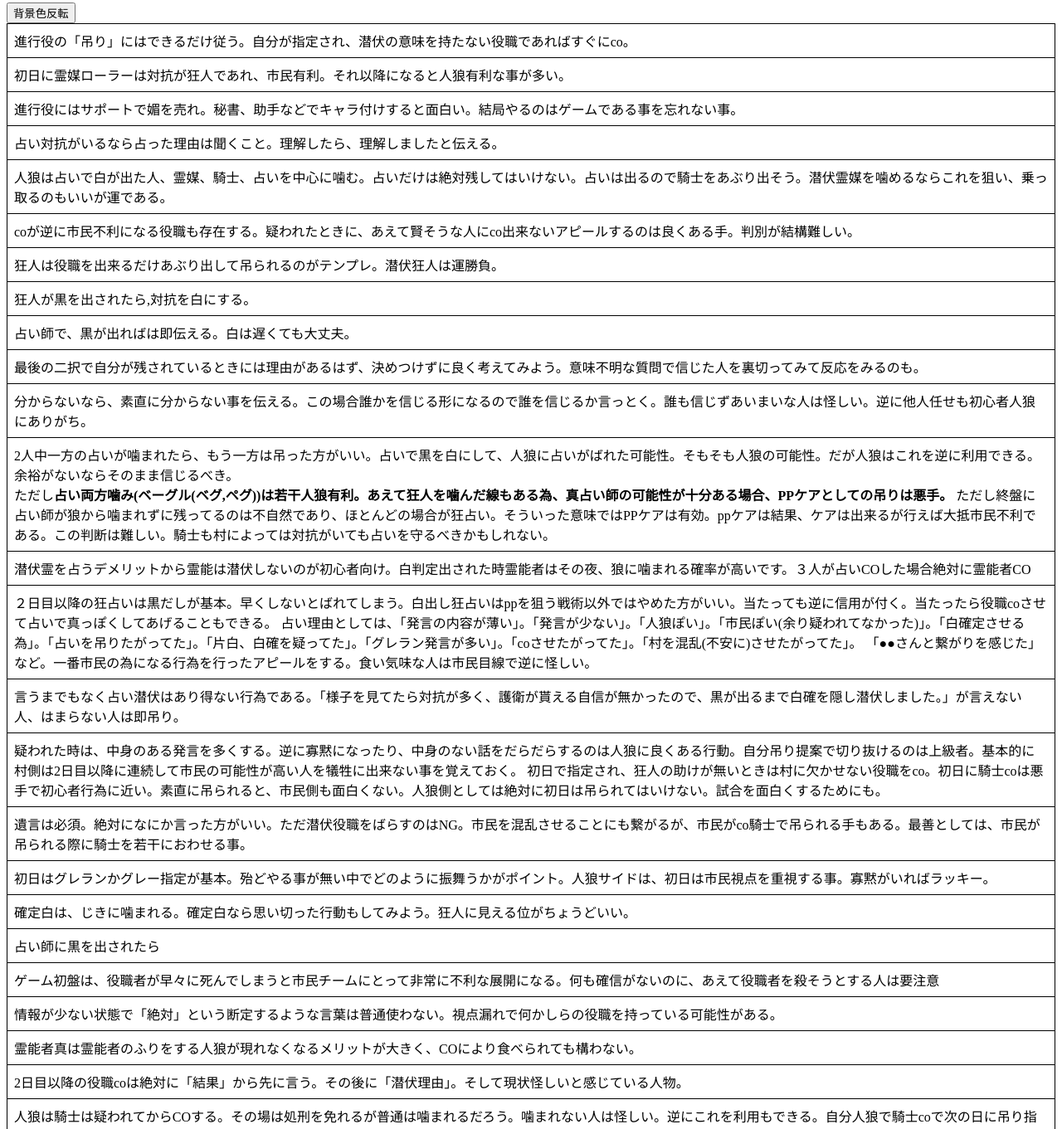
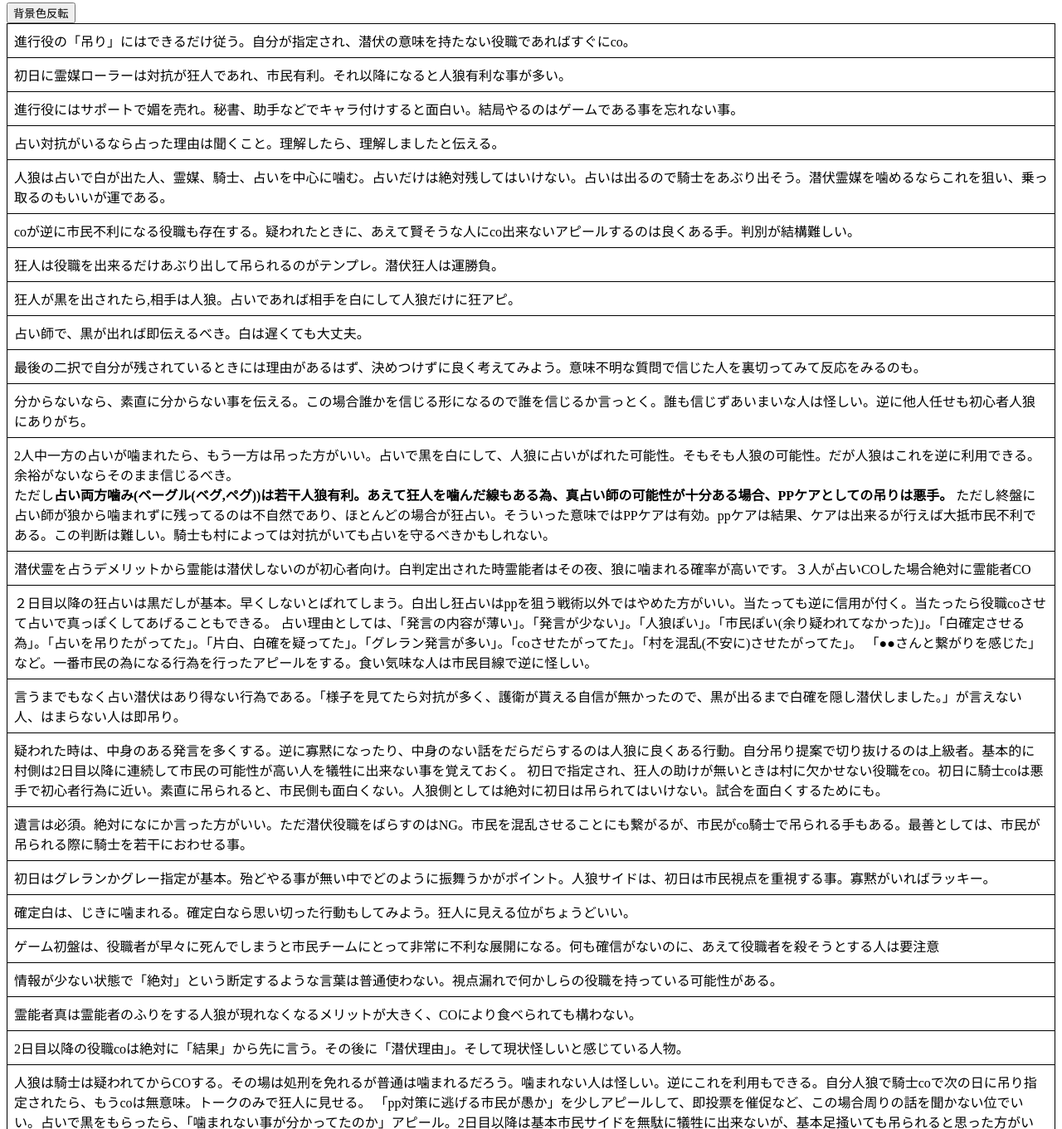
Before and after one commit to Asirias/buu, a plain HTML site: page zinro_memp/zingai/index.html in a window 1280 px wide. Shown: the part 5-1366 px from the top of the page at 83% size. Drawn offline with Linux system fonts and the light colour scheme.

Commit message:
Add files via upload

```diff
--- a/zinro_memp/zingai/index.html
+++ b/zinro_memp/zingai/index.html
@@ -17,8 +17,8 @@
 <tr><td>人狼は占いで白が出た人、霊媒、騎士、占いを中心に噛む。占いだけは絶対残してはいけない。占いは出るので騎士をあぶり出そう。潜伏霊媒を噛めるならこれを狙い、乗っ取るのもいいが運である。</td></tr>
 <tr><td>coが逆に市民不利になる役職も存在する。疑われたときに、あえて賢そうな人にco出来ないアピールするのは良くある手。判別が結構難しい。</td></tr>
 <tr><td>狂人は役職を出来るだけあぶり出して吊られるのがテンプレ。潜伏狂人は運勝負。</td></tr>
-<tr><td>狂人が黒を出されたら,対抗を白にする。</td></tr>
-<tr><td>占い師で、黒が出ればは即伝える。白は遅くても大丈夫。</td></tr>
+<tr><td>狂人が黒を出されたら,相手は人狼。占いであれば相手を白にして人狼だけに狂アピ。</td></tr>
+<tr><td>占い師で、黒が出れば即伝えるべき。白は遅くても大丈夫。</td></tr>
 <tr><td>最後の二択で自分が残されているときには理由があるはず、決めつけずに良く考えてみよう。意味不明な質問で信じた人を裏切ってみて反応をみるのも。</td></tr>
 <tr><td>分からないなら、素直に分からない事を伝える。この場合誰かを信じる形になるので誰を信じるか言っとく。誰も信じずあいまいな人は怪しい。逆に他人任せも初心者人狼にありがち。</td></tr>
 <tr><td>
@@ -35,7 +35,6 @@
 <tr><td>遺言は必須。絶対になにか言った方がいい。ただ潜伏役職をばらすのはNG。市民を混乱させることにも繋がるが、市民がco騎士で吊られる手もある。最善としては、市民が吊られる際に騎士を若干におわせる事。</td></tr>
 <tr><td>初日はグレランかグレー指定が基本。殆どやる事が無い中でどのように振舞うかがポイント。人狼サイドは、初日は市民視点を重視する事。寡黙がいればラッキー。</td></tr>
 <tr><td>確定白は、じきに噛まれる。確定白なら思い切った行動もしてみよう。狂人に見える位がちょうどいい。</td></tr>
-<tr><td>占い師に黒を出されたら</td></tr>
 <tr><td>ゲーム初盤は、役職者が早々に死んでしまうと市民チームにとって非常に不利な展開になる。何も確信がないのに、あえて役職者を殺そうとする人は要注意</td></tr>
 <tr><td>情報が少ない状態で「絶対」という断定するような言葉は普通使わない。視点漏れで何かしらの役職を持っている可能性がある。</td></tr>
 <tr><td>霊能者真は霊能者のふりをする人狼が現れなくなるメリットが大きく、COにより食べられても構わない。</td></tr>
```
